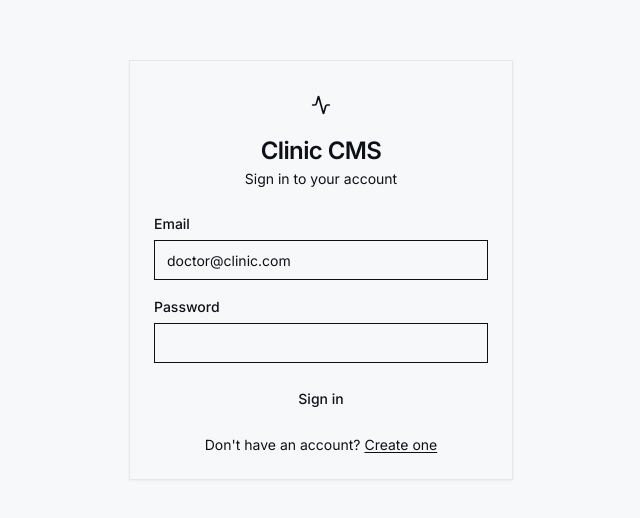
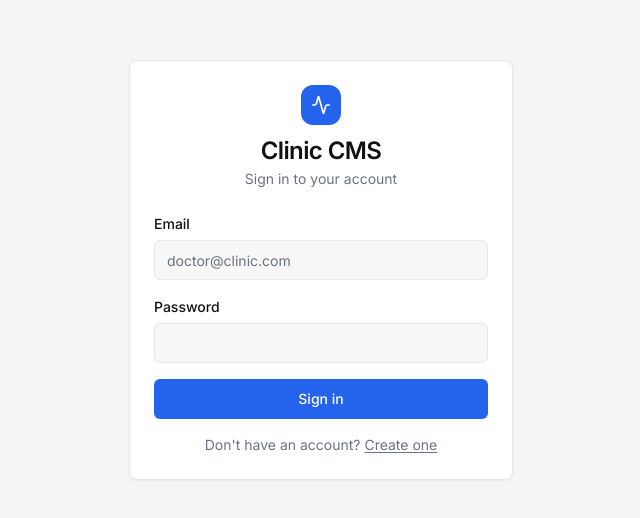
Before and after one commit to pagecraftstudio/Clinic, a Next.js app: page /login in a window 1280 px wide. Shown: the part 130-648 px from the top of the page, without its empty margins (319-959 px from the left). Built offline with nearby package versions, Linux system fonts and the light colour scheme; no server answers.

Commit message:
Fix middleware Edge crash, patch Next.js CVE, add env diagnostics

```diff
--- a/app/globals.css
+++ b/app/globals.css
@@ -13,6 +13,28 @@
 
 @layer base {
   :root {
+    /* ── Shadcn/ui HSL tokens (required by tailwind.config.ts) ── */
+    --background:         0 0% 97%;
+    --foreground:         220 13% 7%;
+    --card:               0 0% 100%;
+    --card-foreground:    220 13% 7%;
+    --popover:            0 0% 100%;
+    --popover-foreground: 220 13% 7%;
+    --primary:            221 83% 53%;
+    --primary-foreground: 0 0% 100%;
+    --secondary:          220 14% 96%;
+    --secondary-foreground: 220 13% 7%;
+    --muted:              220 14% 94%;
+    --muted-foreground:   220 9% 46%;
+    --accent:             220 14% 94%;
+    --accent-foreground:  220 13% 7%;
+    --destructive:        0 72% 51%;
+    --destructive-foreground: 0 0% 100%;
+    --border:             220 13% 91%;
+    --input:              220 13% 91%;
+    --ring:               221 83% 53%;
+    --radius:             0.5rem;
+
     /* Backgrounds */
     --bg-base:       #F7F8FA;
     --bg-surface:    #FFFFFF;
@@ -80,6 +102,27 @@
   }
 
   .dark {
+    /* ── Shadcn/ui HSL tokens — dark ── */
+    --background:         220 13% 5%;
+    --foreground:         210 17% 90%;
+    --card:               220 13% 9%;
+    --card-foreground:    210 17% 90%;
+    --popover:            220 13% 9%;
+    --popover-foreground: 210 17% 90%;
+    --primary:            221 83% 53%;
+    --primary-foreground: 0 0% 100%;
+    --secondary:          220 13% 13%;
+    --secondary-foreground: 210 17% 90%;
+    --muted:              220 13% 13%;
+    --muted-foreground:   220 9% 55%;
+    --accent:             220 13% 13%;
+    --accent-foreground:  210 17% 90%;
+    --destructive:        0 63% 51%;
+    --destructive-foreground: 0 0% 100%;
+    --border:             220 13% 19%;
+    --input:              220 13% 19%;
+    --ring:               221 83% 53%;
+
     --bg-base:       #0D1117;
     --bg-surface:    #161B22;
     --bg-elevated:   #1C2128;
--- a/components/layout/topbar.tsx
+++ b/components/layout/topbar.tsx
@@ -12,7 +12,10 @@ interface TopbarProps {
 
 export function Topbar({ title }: TopbarProps) {
   const { theme, setTheme } = useTheme()
+  const [mounted, setMounted] = useState(false)
   const [searchOpen, setSearchOpen] = useState(false)
+
+  useEffect(() => { setMounted(true) }, [])
   const [query, setQuery] = useState('')
   const [results, setResults] = useState<any[]>([])
   const router = useRouter()
@@ -110,6 +113,7 @@ export function Topbar({ title }: TopbarProps) {
           </button>
 
           {/* Theme toggle */}
+          {mounted && (
             <button
               onClick={() => setTheme(theme === 'dark' ? 'light' : 'dark')}
               className="w-8 h-8 rounded-lg flex items-center justify-center transition-colors hover:bg-[var(--bg-subtle)]"
@@ -117,6 +121,7 @@ export function Topbar({ title }: TopbarProps) {
             >
               {theme === 'dark' ? <Sun size={16} /> : <Moon size={16} />}
             </button>
+          )}
 
           {/* Notifications */}
           <button
--- a/components/settings/clinic-settings-client.tsx
+++ b/components/settings/clinic-settings-client.tsx
@@ -303,7 +303,7 @@ export function ClinicSettingsClient({ settings }: Props) {
 
 // ── Helpers ───────────────────────────────────────────────────────────────────
 
-const inputCls = 'bg-[var(--bg-subtle)] border-[var(--border)] text-white placeholder:text-[var(--text-muted)]/50 focus:border-blue-500/50 h-9 text-[13px]'
+const inputCls = 'bg-[var(--bg-subtle)] border-[var(--border)] text-[var(--text-primary)] placeholder:text-[var(--text-muted)]/50 focus:border-blue-500/50 h-9 text-[13px]'
 
 function Section({
   icon: Icon,
--- a/components/settings/holidays-client.tsx
+++ b/components/settings/holidays-client.tsx
@@ -191,4 +191,4 @@ function CreateHolidayDialog({ open, onClose }: { open: boolean; onClose: () =>
   )
 }
 
-const inputCls = 'bg-[var(--bg-subtle)] border-[var(--border)] text-white placeholder:text-[var(--text-muted)]/50 focus:border-blue-500/50 h-9 text-[13px]'
+const inputCls = 'bg-[var(--bg-subtle)] border-[var(--border)] text-[var(--text-primary)] placeholder:text-[var(--text-muted)]/50 focus:border-blue-500/50 h-9 text-[13px]'
--- a/components/settings/invoice-settings-client.tsx
+++ b/components/settings/invoice-settings-client.tsx
@@ -113,7 +113,7 @@ export function InvoiceSettingsClient({ settings }: Props) {
                 {...register('invoice_notes')}
                 rows={3}
                 placeholder="Payment is due within 30 days. Thank you for choosing us."
-                className="bg-[var(--bg-subtle)] border-[var(--border)] text-white placeholder:text-[var(--text-muted)]/50 focus:border-blue-500/50 text-[13px] resize-none"
+                className="bg-[var(--bg-subtle)] border-[var(--border)] text-[var(--text-primary)] placeholder:text-[var(--text-muted)]/50 focus:border-blue-500/50 text-[13px] resize-none"
               />
             </div>
             <div className="space-y-1">
@@ -122,7 +122,7 @@ export function InvoiceSettingsClient({ settings }: Props) {
                 {...register('invoice_footer')}
                 rows={2}
                 placeholder="Licensed by Ministry of Health. License #12345"
-                className="bg-[var(--bg-subtle)] border-[var(--border)] text-white placeholder:text-[var(--text-muted)]/50 focus:border-blue-500/50 text-[13px] resize-none"
+                className="bg-[var(--bg-subtle)] border-[var(--border)] text-[var(--text-primary)] placeholder:text-[var(--text-muted)]/50 focus:border-blue-500/50 text-[13px] resize-none"
               />
             </div>
           </div>
@@ -227,4 +227,4 @@ export function InvoiceSettingsClient({ settings }: Props) {
   )
 }
 
-const inputCls = 'bg-[var(--bg-subtle)] border-[var(--border)] text-white placeholder:text-[var(--text-muted)]/50 focus:border-blue-500/50 h-9 text-[13px]'
+const inputCls = 'bg-[var(--bg-subtle)] border-[var(--border)] text-[var(--text-primary)] placeholder:text-[var(--text-muted)]/50 focus:border-blue-500/50 h-9 text-[13px]'
--- a/components/settings/notifications-client.tsx
+++ b/components/settings/notifications-client.tsx
@@ -318,7 +318,7 @@ function TemplateDialog({
               {...register('body')}
               rows={4}
               placeholder="Dear {{patient_name}}, your appointment is on {{date}} at {{time}}."
-              className="bg-[var(--bg-subtle)] border-[var(--border)] text-white placeholder:text-[var(--text-muted)]/50 focus:border-blue-500/50 text-[13px] resize-none"
+              className="bg-[var(--bg-subtle)] border-[var(--border)] text-[var(--text-primary)] placeholder:text-[var(--text-muted)]/50 focus:border-blue-500/50 text-[13px] resize-none"
             />
             {errors.body && <p className="text-[11px] text-red-400">{errors.body.message}</p>}
           </div>
@@ -329,7 +329,7 @@ function TemplateDialog({
               rows={3}
               dir="rtl"
               placeholder="عزيزي {{patient_name}}، موعدك يوم {{date}} الساعة {{time}}."
-              className="bg-[var(--bg-subtle)] border-[var(--border)] text-white placeholder:text-[var(--text-muted)]/50 focus:border-blue-500/50 text-[13px] resize-none"
+              className="bg-[var(--bg-subtle)] border-[var(--border)] text-[var(--text-primary)] placeholder:text-[var(--text-muted)]/50 focus:border-blue-500/50 text-[13px] resize-none"
             />
           </div>
           <div className="space-y-1">
@@ -363,4 +363,4 @@ function TemplateDialog({
   )
 }
 
-const inputCls = 'bg-[var(--bg-subtle)] border-[var(--border)] text-white placeholder:text-[var(--text-muted)]/50 focus:border-blue-500/50 h-9 text-[13px]'
+const inputCls = 'bg-[var(--bg-subtle)] border-[var(--border)] text-[var(--text-primary)] placeholder:text-[var(--text-muted)]/50 focus:border-blue-500/50 h-9 text-[13px]'
```
Lines whose indentation alone changed are shown as unchanged.
